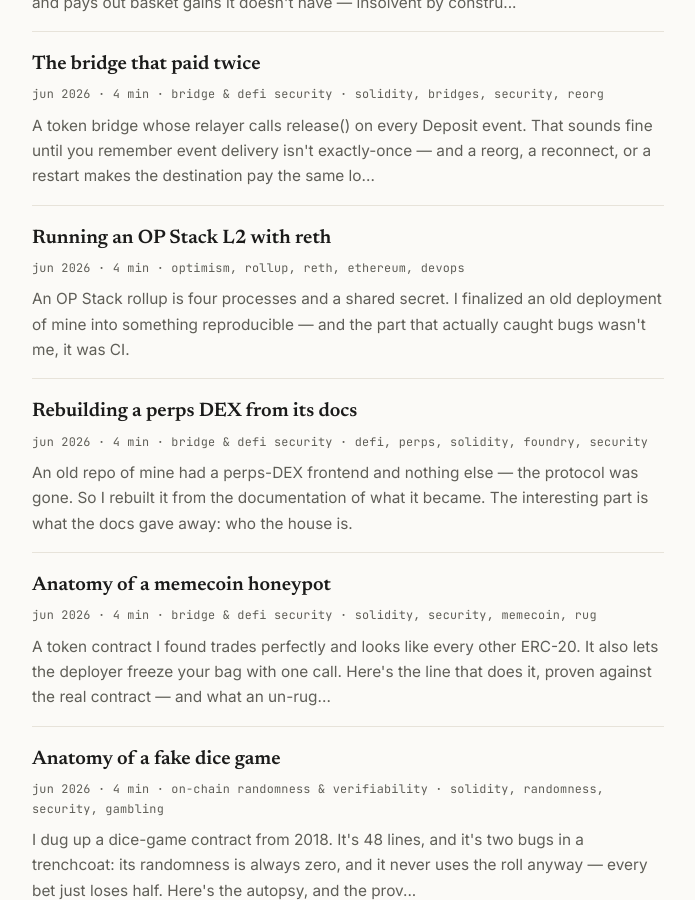
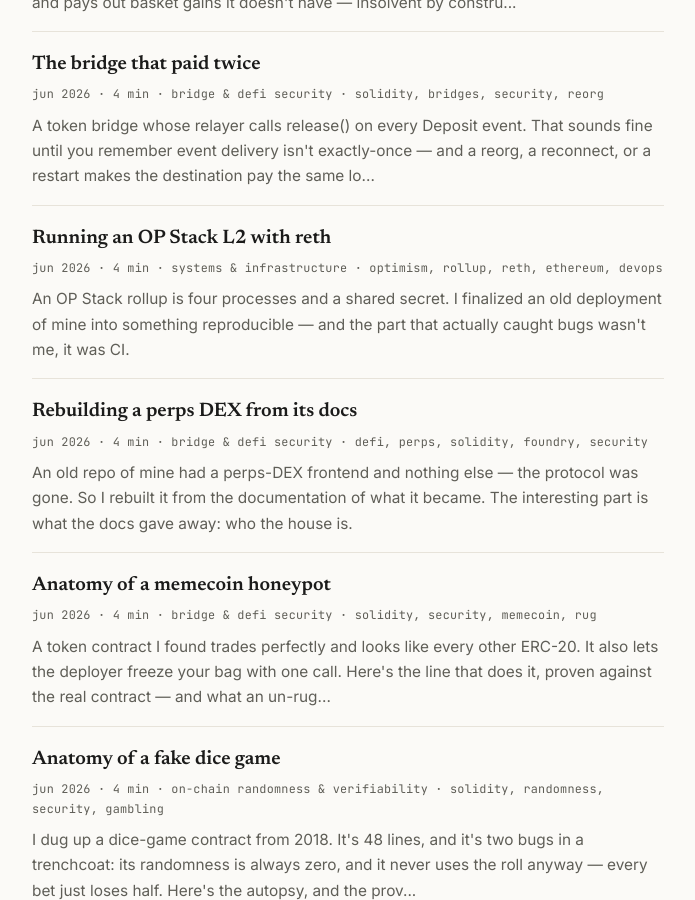
Before and after one commit to 0xSoftBoi/0xSoftBoi.github.io, a Jekyll site: the page built from index.html, in a window 1280 px wide and 900 px high, scrolled down 601 px. Shown: the whole window, without its empty margins (292-987 px from the left). Built offline with Jekyll 4.4.1, drawn with Linux system fonts in a browser that asks for light colours.

Commit message:
Themed art + series for "Running an OP Stack L2 with reth"
Themed OG card + in-page hero; new "Systems & infrastructure" series for the
infra/devops posts.

Co-Authored-By: Claude Opus 4.8 (1M context) <noreply@anthropic.com>

```diff
--- a/_charts/gen_post_art.py
+++ b/_charts/gen_post_art.py
@@ -47,6 +47,7 @@ MOTIFS = {
     "the-index-fund-that-held-the-wrong-asset": "a basket of asset tokens that is secretly empty, a mismatched gauge",
     "rebuilding-a-perps-dex-from-its-docs": "a perpetual-futures price chart reconstructed from blueprint documents, a hidden house-edge tilt",
     "a-social-good-protocol-built-by-an-agent-fleet": "a fleet of small agent nodes collaboratively assembling a contract, one node inspecting another's work",
+    "running-an-op-stack-l2-with-reth": "a layered rollup stack settling onto a base chain, four interlocking process blocks sharing a key, a pipeline of CI checks",
 }
 
 
--- a/_posts/2026-06-09-running-an-op-stack-l2-with-reth.md
+++ b/_posts/2026-06-09-running-an-op-stack-l2-with-reth.md
@@ -2,6 +2,7 @@
 layout: post
 title: "Running an OP Stack L2 with reth"
 date: 2026-06-09
+series: "Systems & infrastructure"
 tags: [optimism, rollup, reth, ethereum, devops]
 image: /assets/og/running-an-op-stack-l2-with-reth.png
 excerpt: "An OP Stack rollup is four processes and a shared secret. I finalized an old deployment of mine into something reproducible — and the part that actually caught bugs wasn't me, it was CI."
```
Also changed, not shown: assets/art/posts/running-an-op-stack-l2-with-reth.png (added), assets/og/running-an-op-stack-l2-with-reth.png.
